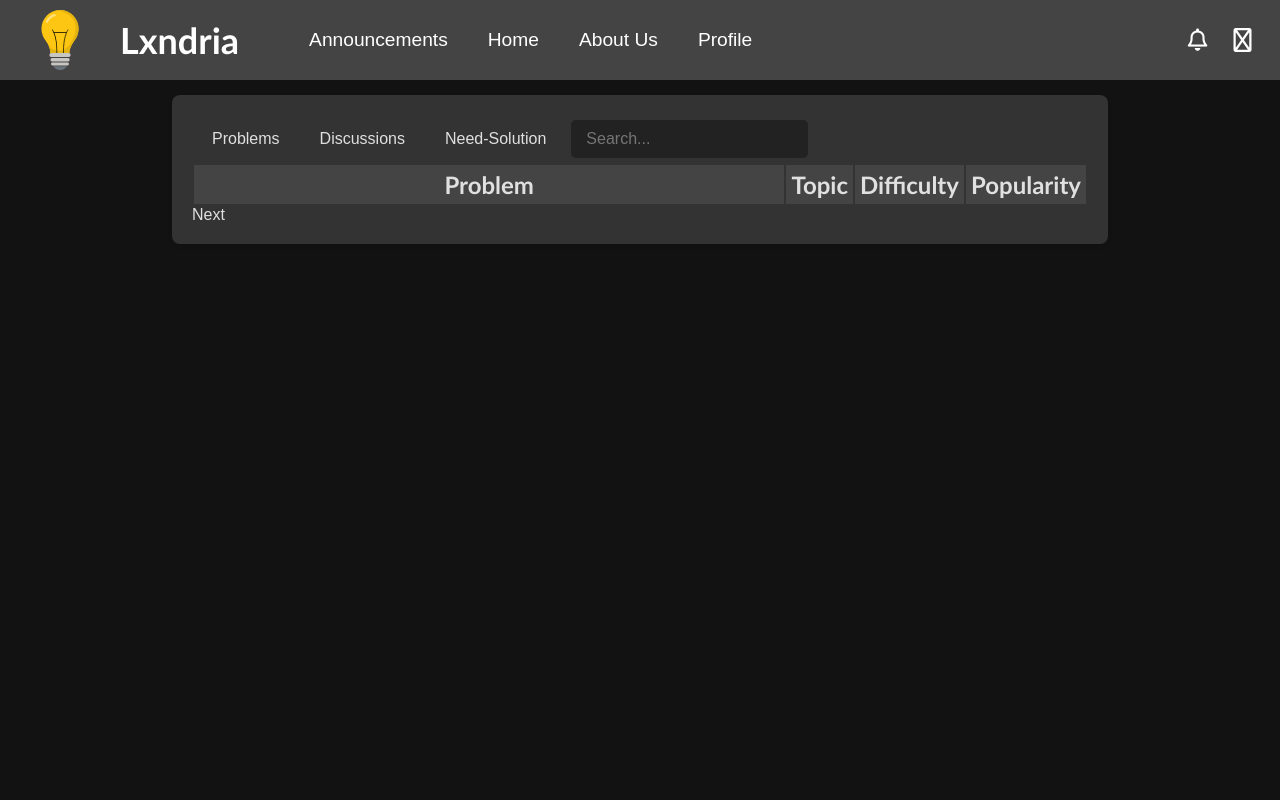
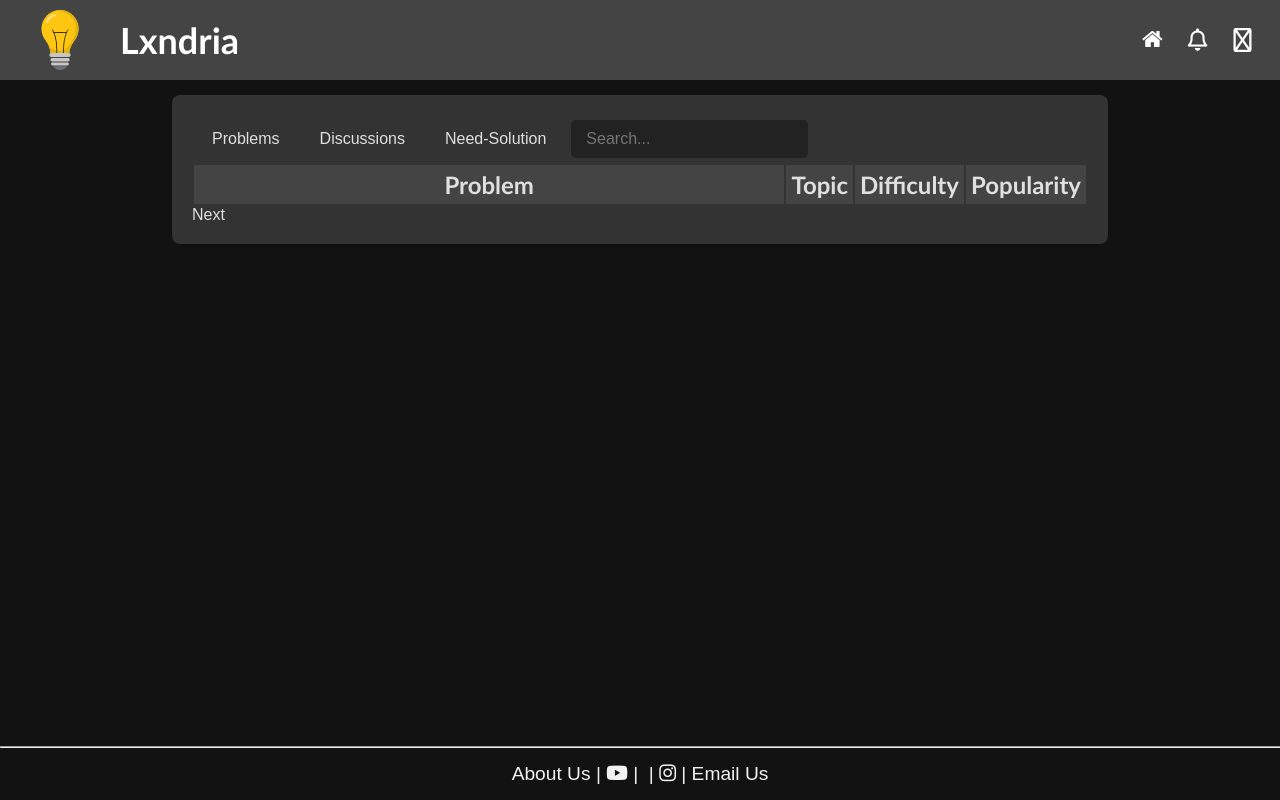
Before and after one commit to Beginner10617/lxndria, a Flask app: page / in a window 1280 px wide. Run offline with Flask 3, Linux system fonts and the light colour scheme; data that the repository does not hold is empty; parts of the project's set-up code (start-up, migrations or seed data) failed here and were passed over.

Commit message:
UI/UX changes

```diff
--- a/app/static/css/banner.css
+++ b/app/static/css/banner.css
@@ -68,7 +68,7 @@ body, h1, p {
     justify-content: center;
     align-items: center;
 }
-.notif-button {
+.notif-button, .home-button {
     padding: 15px;
     margin-right: 10px;
     background-color: #444;
@@ -85,8 +85,12 @@ body, h1, p {
     justify-content: center;
     align-items: center;
 }
-.menu-button:hover, .notif-button:hover {
+.menu-button:hover, .notif-button:hover, .home-button:hover {
     background-color: #555;
+    color : white;
+    a:hover{
+      color: white;
+    }
 }
 .menu-list {
     position: absolute;
--- /dev/null
+++ b/app/static/css/footer.css
@@ -0,0 +1,18 @@
+.footer {
+    display: flex;
+    margin-top: 5px;
+    margin-bottom: 5px;
+    color: #E0E0E0;
+    text-align: center;
+    padding: 10px 0;
+    width: 100%;
+    font-size: 1.2em;
+}
+hr{
+    width: 100%;
+    margin: 0;
+}
+.socials{
+    margin-left: auto;
+    margin-right: auto;
+}
--- a/app/static/css/homepage.css
+++ b/app/static/css/homepage.css
@@ -21,6 +21,9 @@
     text-align: center;
     background-color: #333;
   }
+.content{
+  flex: 1;
+}
 .Table{
     display: table;
     width : 70%;
--- a/app/templates/banner.html
+++ b/app/templates/banner.html
@@ -1,5 +1,5 @@
 <!DOCTYPE html>
-<html>
+<meta name="viewport" content="width=device-width, initial-scale=1">
 <link rel="stylesheet" href="https://cdnjs.cloudflare.com/ajax/libs/font-awesome/6.4.2/css/all.min.css">
 <link rel="stylesheet" href="{{url_for('static', filename='css/banner.css')}}">
 <script>
@@ -24,18 +24,17 @@
       <span class="site-name"><a href="/">Lxndria</span></a>
 
     <div class="nav-container">
-      <a href="/show-announcements">Announcements</a>
-      <a href="/">Home</a>
-      <a href="/about">About Us</a>
-      <a href="/account">Profile</a>
+
+
     </div></div>
       <div class="menu-container">
+        <button class="home-button"><a href="/"><i class="fa fa-home"></i></a></button>
         <span id="notificationBadge" class="badge" style="display: none;">0</span>
         <button class="notif-button" onclick="toggleNotif()"><i class="far fa-bell"></i></button>
         <div class="notification-popup" id="notificationPopup">
           <h2>Notifications</h2>
           <p>Loading...</p>
-      </div>
+        </div>
 
         <button class="menu-button" onclick="toggleMenu()"><i class="far fa-cog"></i>
         </button>
@@ -44,6 +43,8 @@
             <a href="/admin-controls"><li>Admin Controls</li></a>
             <a href="/announce"><li>Announce</li></a>
             {% endif %}
+            <a href="/account"><li>Profile</li></a>
+            <a href="/show-announcements"><li>Announcements</li></a>
             <a href="/reset-password-2"><li>Change Password</li></a>
             <a href="/account?updateEmail=1"><li>Update Email</li></a>
             <li onclick="confirmLogout()" style="color: red;">Logout</li>
@@ -55,5 +56,3 @@
     <script src="{{ url_for('static', filename='js/menu.js') }}"></script>
 
   </header>
-
-</html>
--- /dev/null
+++ b/app/templates/footer.html
@@ -0,0 +1,17 @@
+<link rel="stylesheet" href="{{url_for('static', filename='css/footer.css')}}">
+<link rel="stylesheet" href="https://cdnjs.cloudflare.com/ajax/libs/font-awesome/4.7.0/css/font-awesome.min.css">
+<div class="container-footer">
+<hr>
+<div class="footer">
+
+    <div class="socials">
+        <p>
+            <a href="/about">About Us</a> |
+            <a href="https://www.youtube.com/channel/UCFGAJUVdwdPaOdT4cToDIHw" target="_blank"><i class="fab fa-youtube"></i></a> |
+            <a href="https://x.com/lxndriacom" target="_blank"><i class="fab fa-x-twitter"></i></a> |
+            <a href="https://www.instagram.com/lxndriacom/" target="_blank"><i class="fab fa-instagram"></i></a> |
+            <a href="mailto: {{email}}">Email Us</a>
+        </p>
+    </div>
+</div>
+</div>
--- a/app/templates/index.html
+++ b/app/templates/index.html
@@ -71,7 +71,7 @@
         <h1>Welcome to Lxndria</h1>
         <p>Here you can post problems and discussions for others to see and help you with. You can also help others by answering their questions and discussing topics with them.</p>
   </div>-->
-
+<div class="content">
   <!---PROBLEMS TABLE---->
   <div class="Table">
 
@@ -185,7 +185,13 @@
       {% if not stop %}
         <a href="/?page={{page+1}}&table=need-solution">Next</a>
       {% endif %}
+    </div>
+  </div>
   {%include 'flash.html'%}
+</div>
+</div>
+<div style="position: fixed; bottom: 0; width: 100%;">
+{%include 'footer.html'%}
 </div>
 </body>
 </html>
```
Also changed, not shown: app/templates/about.html (+1 -10 lines).
